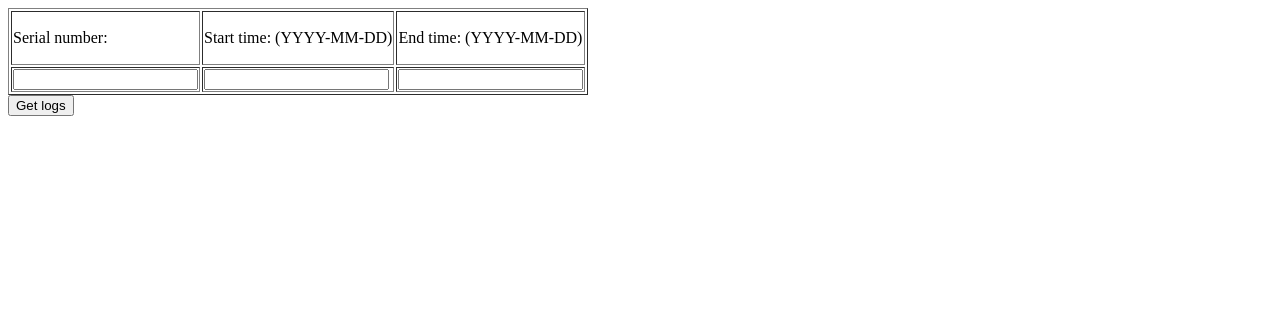
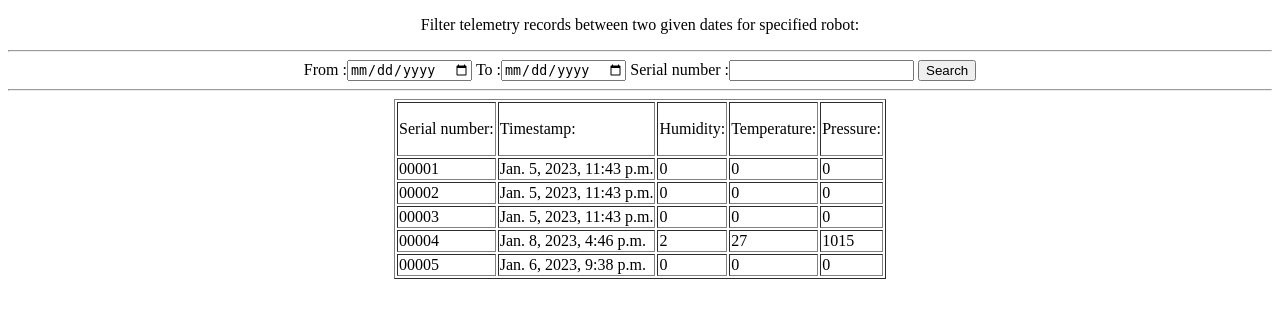
Before and after one commit to Kaczk0vsky/robots_beb, a Django app: page /app1/return_telemetry/ in a window 1280 px wide. Shown: the top 318 px of the page. Run offline with Django 4.2, Linux system fonts and the light colour scheme; data comes from the database, SQL or seed files in the repository.

Commit message:
feat: added endpoint for getting latest telemetry data for specified robot from specified period of time

```diff
--- a/app1/templates/return_telemetry.html
+++ b/app1/templates/return_telemetry.html
@@ -1,21 +1,34 @@
 <!DOCTYPE html>
 <html>
 <body>
+  <center>
+    <p>Filter telemetry records between two given dates for specified robot:</p>
+    <hr/>
+    <form method="POST">
+      {% csrf_token %}
 
-<form action="/app1/return_telemetry/returned_telemetry/" method="post">
-    {% csrf_token %}
-    <table border='1'>
+      From :<input type="date" name="fromdate"/>
+      To :<input type="date" name="todate"/>
+      Serial number :<input type="text" name="serial_number"/>
+      <input type="submit" value="Search"/>
+      <hr/>
+      <table border='1'>
         <td><p>Serial number:</p></td>
-        <td><p>Start time: (YYYY-MM-DD)</p></td>
-        <td><p>End time: (YYYY-MM-DD)</p></td>
-        <tr>
-          <td><input id="serial_number" type="text" name="serial_number" maxlength="5" value="{{ data.serial_number }}" required></td>
-          <td><input id="start_time" type="text" name="start_time" maxlength="10" value="{{ data.start_time }}" required></td>
-          <td><input id="end_time" type="text" name="end_time" maxlength="10" value="{{ data.end_time}}" required></td>
-        </tr>
-    </table>
-    <input type="submit" value="Get logs">
-</form>
-
+        <td><p>Timestamp:</p></td>
+        <td><p>Humidity:</p></td>
+        <td><p>Temperature:</p></td>
+        <td><p>Pressure:</p></td>
+        {% for x in robots %}
+          <tr>
+            <td>{{ x.serial_number}}</td>
+            <td>{{ x.telemetry_timestamp }}</td>
+            <td>{{ x.telemetry_humidity }}</td>
+            <td>{{ x.telemetry_temperature }}</td>
+            <td>{{ x.telemetry_pressure }}</td>
+          </tr>
+        {% endfor %}
+      </table>
+    </form>
+  </center>
 </body>
 </html>
--- a/app1/urls.py
+++ b/app1/urls.py
@@ -1,5 +1,5 @@
 from django.urls import path
-from .views import ReturnAllRobots, ReturnRobotData, AddNewRobot, ReturnTelemetry, ReturnedTelemetry, ReturnLocation, ReturnLatestLocationOfAll, ModifyRobotBrand, GetRobotBrand
+from .views import ReturnAllRobots, ReturnRobotData, AddNewRobot, ReturnTelemetry, ReturnLocation, ReturnLatestLocationOfAll, ModifyRobotBrand, GetRobotBrand
 
 
 urlpatterns = [
@@ -7,7 +7,6 @@ urlpatterns = [
     path('return_robot_data/', ReturnRobotData, name='ReturnRobotData'),
     path('add_new/', AddNewRobot, name='AddNewRobot'),
     path('return_telemetry/', ReturnTelemetry, name='ReturnTelemetry'),
-    path('return_telemetry/returned_telemetry/', ReturnedTelemetry, name='ReturnedTelemetry'),
     path('return_location/', ReturnLocation, name='ReturnLocation'),
     path('return_latest_location/', ReturnLatestLocationOfAll, name='ReturnLatestLocationOfAll'),
     path('modify_robot/', GetRobotBrand, name='GetRobotBrand'),
--- a/app1/views.py
+++ b/app1/views.py
@@ -35,28 +35,22 @@ def AddNewRobot(request):
     return render(request, 'add_new.html')
 
 def ReturnTelemetry(request):
-    robot_data = Robot.objects.all().values()
     template = loader.get_template('return_telemetry.html')
-    data = {
-        'robots': robot_data,
-    }
-    return HttpResponse(template.render(data, request))
-
-def ReturnedTelemetry(request):
-    serial = request.POST['serial_number']
-    start_time = request.POST['start_time']
-    end_time = request.POST['end_time']
-
-    table_size = Robot.objects.filter(serial_number=serial).count()
-    robot_data = Robot.objects.filter(serial_number=serial, start_time=start_time).values()     # =Extract('start_time', 'end_time')
-
-    template = loader.get_template('returned_telemetry.html')
-    data = {
-        'robots': robot_data,
-        'table_size': table_size,
-    }
-
-    return HttpResponse(template.render(data, request))
+    if request.method == 'POST':
+        fromdate = request.POST.get('fromdate')
+        todate = request.POST.get('todate')
+        serial = request.POST.get('serial_number')
+        searchresult = Robot.objects.raw('SELECT * FROM app1_robot WHERE (serial_number = "'+serial+'") AND (telemetry_timestamp BETWEEN "'+fromdate+'" AND "'+todate+'")')
+        data = {
+            'robots': searchresult,
+        }
+        return HttpResponse(template.render(data, request))
+    else:
+        robot_data = Robot.objects.all().values()
+        data = {
+            'robots': robot_data,
+        }
+        return HttpResponse(template.render(data, request))
 
 def ReturnLocation(request):
     robot_data = Robot.objects.all().values()
--- a/task1_beb/helpers.py
+++ b/task1_beb/helpers.py
@@ -6,7 +6,7 @@ django.setup()
 
 from task1_beb.settings_reader import robot_info
 from django.conf import settings
-from app1.models import Robot
+from app1.models import Robot, RobotData
 import datetime
 import random
 
--- a/task1_beb/settings.py
+++ b/task1_beb/settings.py
@@ -10,6 +10,7 @@ For the full list of settings and their values, see
 https://docs.djangoproject.com/en/4.1/ref/settings/
 """
 
+import os
 from pathlib import Path
 
 # Build paths inside the project like this: BASE_DIR / 'subdir'.
@@ -55,7 +56,7 @@ ROOT_URLCONF = 'task1_beb.urls'
 TEMPLATES = [
     {
         'BACKEND': 'django.template.backends.django.DjangoTemplates',
-        'DIRS': [],
+        'DIRS': [os.path.join(BASE_DIR, 'templates')],
         'APP_DIRS': True,
         'OPTIONS': {
             'context_processors': [
```
Also changed, not shown: app1/models.py (+7 -1 lines), app1/templates/returned_telemetry.html (deleted, +0 -19 lines), app1/migrations/0007_auto_20230108_1341.py (added), app1/migrations/0008_alter_robot_table.py (added), app1/migrations/0009_auto_20230108_1645.py (added), db.sqlite3.
